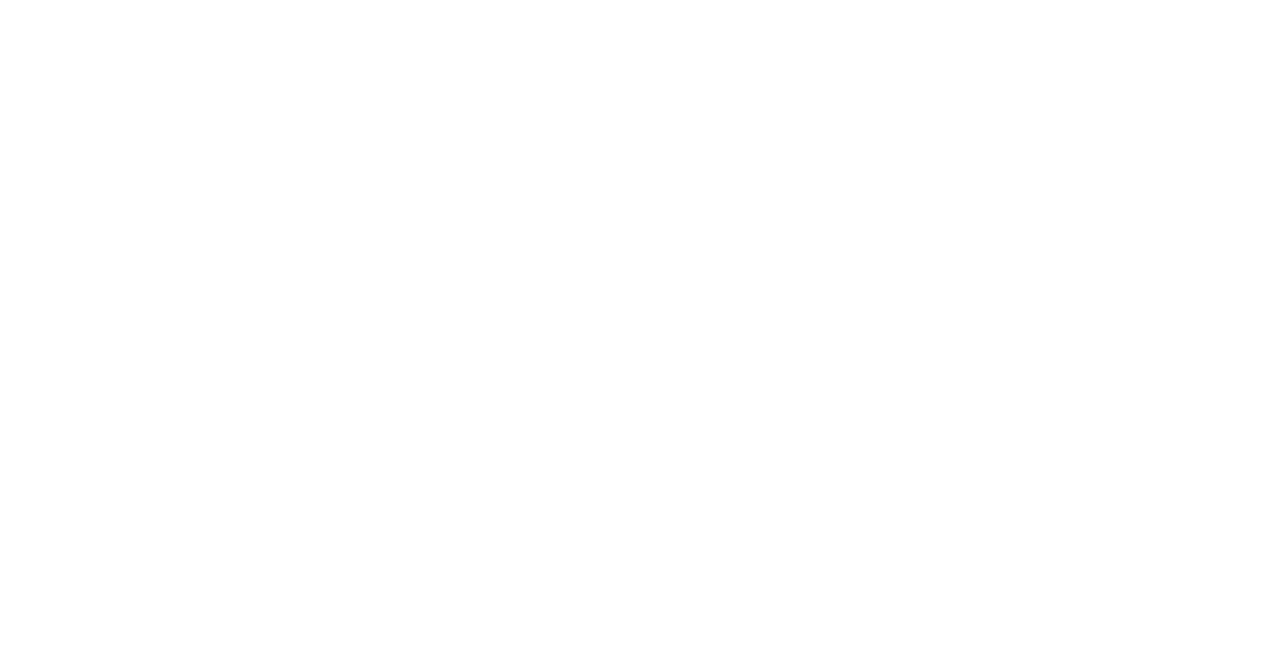
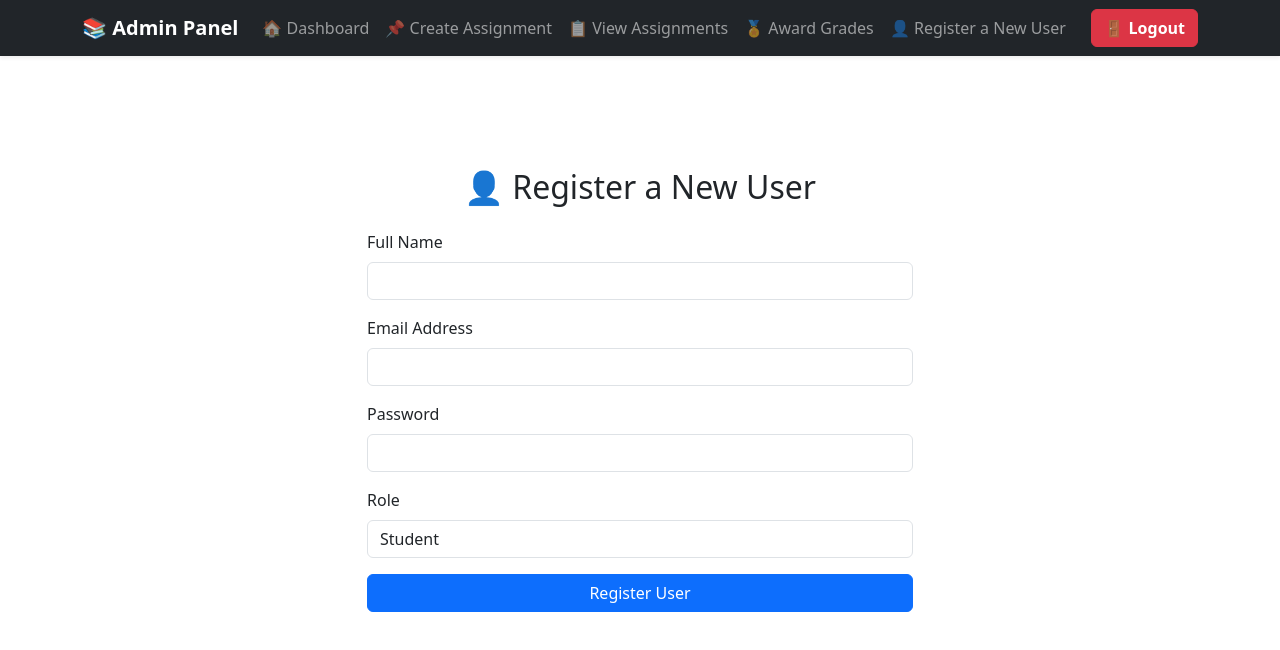
Before and after one commit to Cyprian6137/Online-Assignment-Management-System-Frontend, a React (Create React App) app: page /Register in a window 1280 px wide. Shown: the top 650 px of the page. Built offline with nearby package versions, Linux system fonts and the light colour scheme.

Commit message:
managed to create the add user page where lectures can add user and succssefully be saved on the db and i was able to login with the registered user later i was able to see all diplayed assigment on my studente't dahbord

```diff
--- a/src/App.js
+++ b/src/App.js
@@ -7,6 +7,8 @@ import Login from './pages/Login';
 import AdminDashboard from './pages/AdminDahbord';
 import StudentDashboard from './pages/StudentDahbord';
 import CreateAssignment from './pages/Create Assignment';
+import Assignment from './pages/Assignments';
+import AdminRegisterUser from './pages/Register';
 
 const App = () => {
   return (
@@ -18,6 +20,8 @@ const App = () => {
         <Route path="/student-dashboard" component={StudentDashboard} />
         <Route path="/admin-dashboard" component={AdminDashboard} />
         <Route path="/create-assignment" component={CreateAssignment} />
+        <Route path="/assignments" component={Assignment} />
+        <Route path="/Register" component={AdminRegisterUser} />
       </Switch>
     </Router>
   );
--- /dev/null
+++ b/src/components/NavbarLayout.js
@@ -0,0 +1,88 @@
+import React from "react";
+import { Link, useHistory } from "react-router-dom";
+import { useAuth } from "../context/AuthContext";
+import "bootstrap/dist/css/bootstrap.min.css";
+
+const NavbarLayout = ({ isAdmin, children }) => {
+  const { logout } = useAuth();
+  const history = useHistory();
+
+  const handleLogout = () => {
+    logout(history);
+  };
+
+  return (
+    <div>
+      {/* ✅ Navbar stays fixed at the top */}
+      <nav className="navbar navbar-expand-lg navbar-dark bg-dark shadow-sm fixed-top">
+        <div className="container">
+          <Link to={isAdmin ? "/admin-dashboard" : "/student-dashboard"} className="navbar-brand fw-bold">
+            📚 {isAdmin ? "Admin" : "Student"} Panel
+          </Link>
+
+          <div className="collapse navbar-collapse">
+            <ul className="navbar-nav me-auto">
+              <li className="nav-item">
+                <Link to={isAdmin ? "/admin-dashboard" : "/student-dashboard"} className="nav-link">
+                  🏠 Dashboard
+                </Link>
+              </li>
+
+              {isAdmin ? (
+                <>
+                  <li className="nav-item">
+                    <Link to="/create-assignment" className="nav-link">
+                      📌 Create Assignment
+                    </Link>
+                  </li>
+                  <li className="nav-item">
+                    <Link to="/view-assignments" className="nav-link">
+                      📋 View Assignments
+                    </Link>
+                  </li>
+                  <li className="nav-item">
+                    <Link to="/award-grades" className="nav-link">
+                      🏅 Award Grades
+                    </Link>
+                  </li>
+                  <li className="nav-item">
+                    <Link to="/Register" className="nav-link">
+                    👤 Register a New User
+                    </Link>
+                  </li>
+                </>
+              ) : (
+                <>
+                  <li className="nav-item">
+                    <Link to="/assignments" className="nav-link">
+                      📄 Assignments
+                    </Link>
+                  </li>
+                  <li className="nav-item">
+                    <Link to="/view-results" className="nav-link">
+                      📊 View Results
+                    </Link>
+                  </li>
+                  <li className="nav-item">
+                    <Link to="/grades" className="nav-link">
+                      📜 Grades
+                    </Link>
+                  </li>
+                </>
+              )}
+            </ul>
+
+            <button onClick={handleLogout} className="btn btn-danger fw-bold">
+              🚪 Logout
+            </button>
+          </div>
+        </div>
+      </nav>
+
+      {/* ✅ Added margin to avoid content being hidden behind the navbar */}
+      <div className="container mt-5 pt-5">{children}</div>
+    </div>
+  );
+};
+
+export default NavbarLayout;
--- a/src/pages/AdminDahbord.js
+++ b/src/pages/AdminDahbord.js
@@ -1,15 +1,10 @@
 import React from "react";
-import Sidebar from "../components/Sidebar";
+import NavbarLayout from "../components/NavbarLayout";
 
 const AdminDashboard = () => {
   return (
-    <div className="d-flex vh-100">
-      {/* Sidebar */}
-      <Sidebar isAdmin={true} />
-
-      {/* Main Content */}
-      <div className="flex-grow-1 p-4 bg-light">
-        <div className="container">
+    <NavbarLayout isAdmin={true}>
+      <div className="container mt-4">
         <h1 className="text-center fw-bold text-primary">Welcome, Admin!</h1>
 
         {/* Dashboard Overview Cards */}
@@ -78,8 +73,7 @@ const AdminDashboard = () => {
           </table>
         </div>
       </div>
-      </div>
-    </div>
+    </NavbarLayout>
   );
 };
 
--- a/src/pages/Assignments.js
+++ b/src/pages/Assignments.js
@@ -0,0 +1,67 @@
+import React, { useEffect, useState } from "react";
+import axios from "axios";
+import { toast } from "react-toastify";
+import NavbarLayout from "../components/NavbarLayout";
+
+const Assignment = () => {
+  const [assignments, setAssignments] = useState([]);
+  const [loading, setLoading] = useState(true);
+
+  useEffect(() => {
+    const fetchAssignments = async () => {
+      try {
+        const token = localStorage.getItem("token"); // Get token for authentication
+        const { data } = await axios.get("http://localhost:5000/api/assignments", {
+          headers: { Authorization: `Bearer ${token}` },
+        });
+
+        setAssignments(data); // Store assignments in state
+      } catch (error) {
+        toast.error(error.response?.data?.message || "Failed to load assignments");
+      } finally {
+        setLoading(false); // Stop loading indicator
+      }
+    };
+
+    fetchAssignments();
+  }, []);
+
+  return (
+    <NavbarLayout isAdmin={false}>
+      <div className="container mt-4">
+        <h2 className="mb-4 text-center">📚 Available Assignments</h2>
+
+        {loading ? (
+          <div className="text-center">
+            <div className="spinner-border text-primary" role="status">
+              <span className="visually-hidden">Loading...</span>
+            </div>
+          </div>
+        ) : assignments.length === 0 ? (
+          <p className="text-center text-muted">No assignments available.</p>
+        ) : (
+          <div className="row">
+            {assignments.map((assignment) => (
+              <div key={assignment._id} className="col-md-6 mb-3">
+                <div className="card shadow-sm">
+                  <div className="card-body">
+                    <h5 className="card-title fw-bold">{assignment.title}</h5>
+                    <p className="card-text">{assignment.description}</p>
+                    <p className="text-muted">
+                      <strong>Due Date:</strong> {new Date(assignment.dueDate).toLocaleDateString()}
+                    </p>
+                    <p className="text-muted">
+                      <strong>Created By:</strong> {assignment.createdBy?.name || "Unknown"}
+                    </p>
+                  </div>
+                </div>
+              </div>
+            ))}
+          </div>
+        )}
+      </div>
+    </NavbarLayout>
+  );
+};
+
+export default Assignment;
--- a/src/pages/Create Assignment.js
+++ b/src/pages/Create Assignment.js
@@ -2,7 +2,7 @@ import React, { useState } from "react";
 import axios from "axios";
 import { toast } from "react-toastify";
 import "react-toastify/dist/ReactToastify.css"; // Ensure toast styles are applied
-import Layout from "../components/Sidebar";
+import NavbarLayout from "../components/NavbarLayout";
 
 const CreateAssignment = () => {
   const [title, setTitle] = useState("");
@@ -30,7 +30,7 @@ const CreateAssignment = () => {
   };
 
   return (
-    <Layout isAdmin={true}>
+    <NavbarLayout isAdmin={true}>
       <div className="container mt-4">
         <h2 className="mb-4 text-center">📝 Create Assignment</h2>
         <form onSubmit={handleSubmit} className="p-4 border rounded bg-light shadow">
@@ -72,7 +72,7 @@ const CreateAssignment = () => {
           </button>
         </form>
       </div>
-    </Layout>
+    </NavbarLayout>
   );
 };
 
--- /dev/null
+++ b/src/pages/Register.js
@@ -0,0 +1,100 @@
+import React, { useState } from "react";
+import axios from "axios";
+import { toast } from "react-toastify";
+import NavbarLayout from "../components/NavbarLayout";
+
+const AdminRegisterUser = () => {
+  const [userData, setUserData] = useState({
+    name: "",
+    email: "",
+    password: "",
+    role: "student", // Default role
+  });
+
+  const [loading, setLoading] = useState(false);
+
+  // Handle input changes
+  const handleChange = (e) => {
+    setUserData({ ...userData, [e.target.name]: e.target.value });
+  };
+
+  // Handle form submission
+  const handleSubmit = async (e) => {
+    e.preventDefault();
+    setLoading(true);
+
+    try {
+      const token = localStorage.getItem("token");
+
+      const { data } = await axios.post("http://localhost:5000/api/auth/register", userData, {
+        headers: { Authorization: `Bearer ${token}` },
+      });
+
+      toast.success(data.message);
+      setUserData({ name: "", email: "", password: "", role: "student" }); // Reset form
+    } catch (error) {
+      toast.error(error.response?.data?.message || "Failed to register user");
+    } finally {
+      setLoading(false);
+    }
+  };
+
+  return (
+    <NavbarLayout isAdmin={true}>
+      <div className="container mt-5 pt-4">
+        <h2 className="text-center mb-4">👤 Register a New User</h2>
+        <form onSubmit={handleSubmit} className="col-md-6 mx-auto">
+          <div className="mb-3">
+            <label className="form-label">Full Name</label>
+            <input
+              type="text"
+              className="form-control"
+              name="name"
+              value={userData.name}
+              onChange={handleChange}
+              required
+            />
+          </div>
+
+          <div className="mb-3">
+            <label className="form-label">Email Address</label>
+            <input
+              type="email"
+              className="form-control"
+              name="email"
+              value={userData.email}
+              onChange={handleChange}
+              required
+            />
+          </div>
+
+          <div className="mb-3">
+            <label className="form-label">Password</label>
+            <input
+              type="password"
+              className="form-control"
+              name="password"
+              value={userData.password}
+              onChange={handleChange}
+              required
+            />
+          </div>
+
+          <div className="mb-3">
+            <label className="form-label">Role</label>
+            <select className="form-control" name="role" value={userData.role} onChange={handleChange}>
+              <option value="student">Student</option>
+              <option value="admin">Admin</option>
+            </select>
+          </div>
+
+          <button type="submit" className="btn btn-primary w-100" disabled={loading}>
+            {loading ? "Registering..." : "Register User"}
+          </button>
+        </form>
+      </div>
+    </NavbarLayout>
+  );
+};
+
+export default AdminRegisterUser;
--- a/src/pages/StudentDahbord.js
+++ b/src/pages/StudentDahbord.js
@@ -1,15 +1,10 @@
 import React from "react";
-import Sidebar from "../components/Sidebar";
+import NavbarLayout from "../components/NavbarLayout";
 
 const StudentDashboard = () => {
   return (
-    <div className="d-flex vh-100">
-      {/* Sidebar */}
-      <Sidebar isAdmin={false} />
-
-      {/* Main Content Area */}
-      <div className="flex-grow-1 p-4 bg-light">
-        <div className="container">
+    <NavbarLayout isAdmin={false}>
+      <div className="container mt-4">
         <h1 className="text-center fw-bold text-primary">Welcome, Student!</h1>
 
         {/* Dashboard Overview Cards */}
@@ -87,8 +82,7 @@ const StudentDashboard = () => {
           </table>
         </div>
       </div>
-      </div>
-    </div>
+    </NavbarLayout>
   );
 };
 
```
Also changed, not shown: src/components/Sidebar.js (+85 -85 lines). Lines whose indentation alone changed are shown as unchanged.
